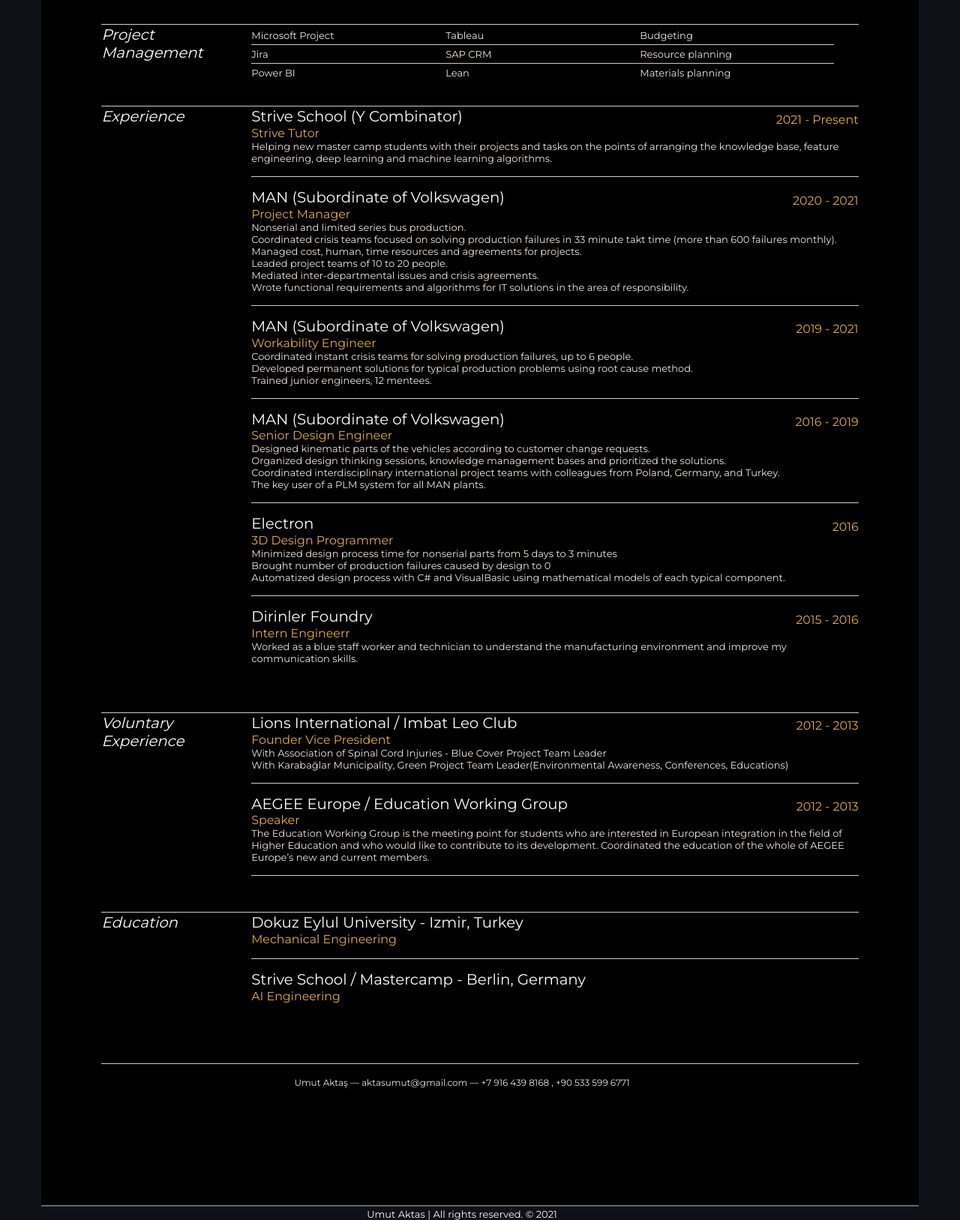
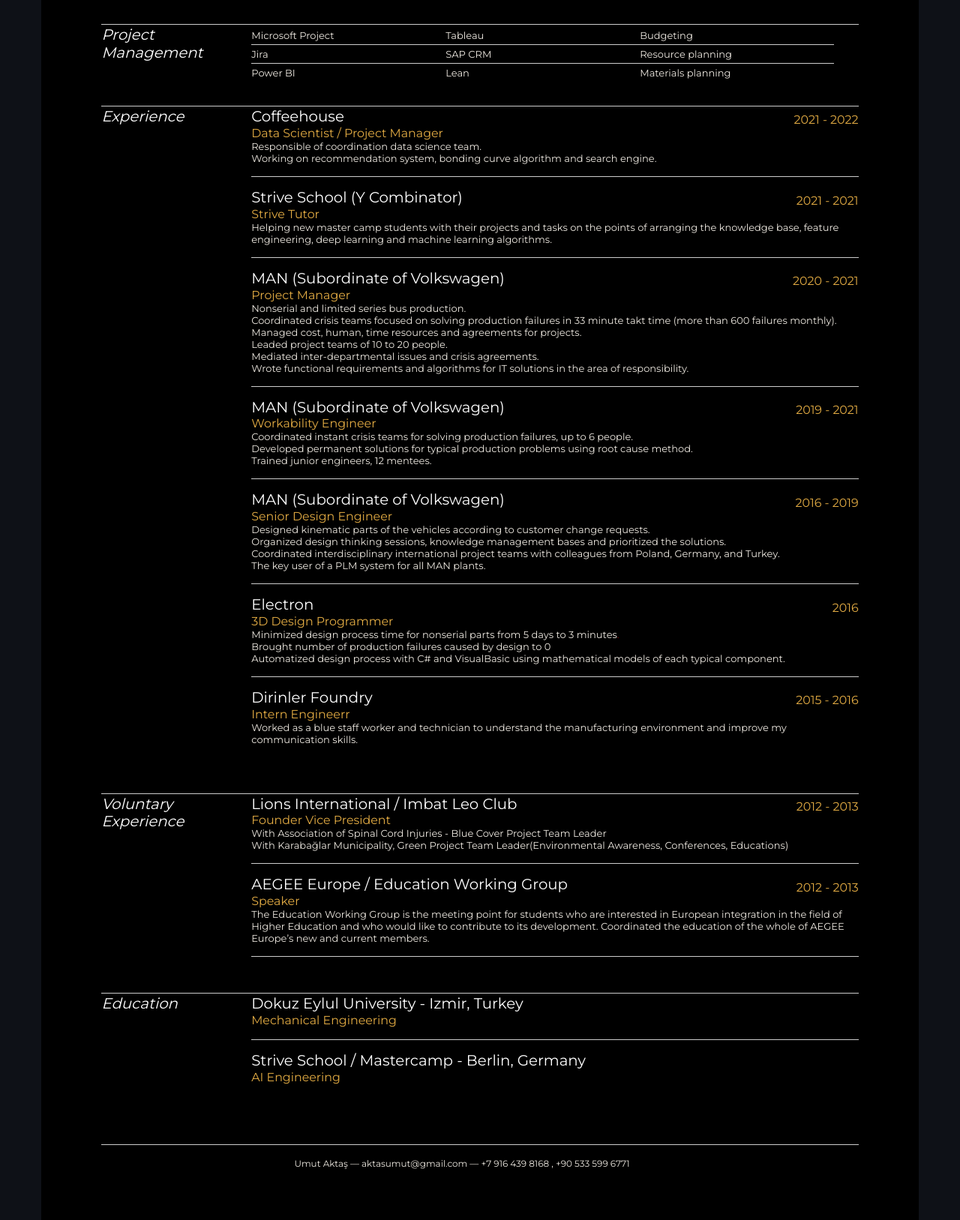
Before and after one commit to aktumut/Portfolio, a Flask app: page /CV in a window 1280 px wide. Shown: the part 757-2384 px from the top of the page at 75% size. Run offline with Flask 2, Linux system fonts and the light colour scheme; some libraries are stand-ins or nearby versions.

Commit message:
updated portfolio

```diff
--- a/app/templates/views/CV/index.html
+++ b/app/templates/views/CV/index.html
@@ -158,9 +158,22 @@
 						<div class="yui-u">
 
 							<div class="job">
+								<h2>Coffeehouse</h2>
+								<h3>Data Scientist / Project Manager</h3>
+								<h4>2021 - 2022 </h4>
+								<ul>Responsible of coordination data science team. </ul>
+								<ul>Working on recommendation system, bonding curve algorithm and search engine. </ul>
+							</div>
+
+
+
+
+
+
+							<div class="job">
 								<h2>Strive School (Y Combinator)</h2>
 								<h3>Strive Tutor</h3>
-								<h4>2021 - Present </h4>
+								<h4>2021 - 2021 </h4>
 								<ul>Helping new master camp students with their projects and tasks on the points of arranging the knowledge base, feature engineering, deep learning and machine learning algorithms. </ul>
 							</div>
 
--- a/app/util/db.py
+++ b/app/util/db.py
@@ -14,6 +14,9 @@
                 projects.append(array)
 
     return projects
+
+
+
 
 
 def write_project(title, description, cover, githubLink, liveLink,youtubelink):
```
Also changed, not shown: 1 other file.
